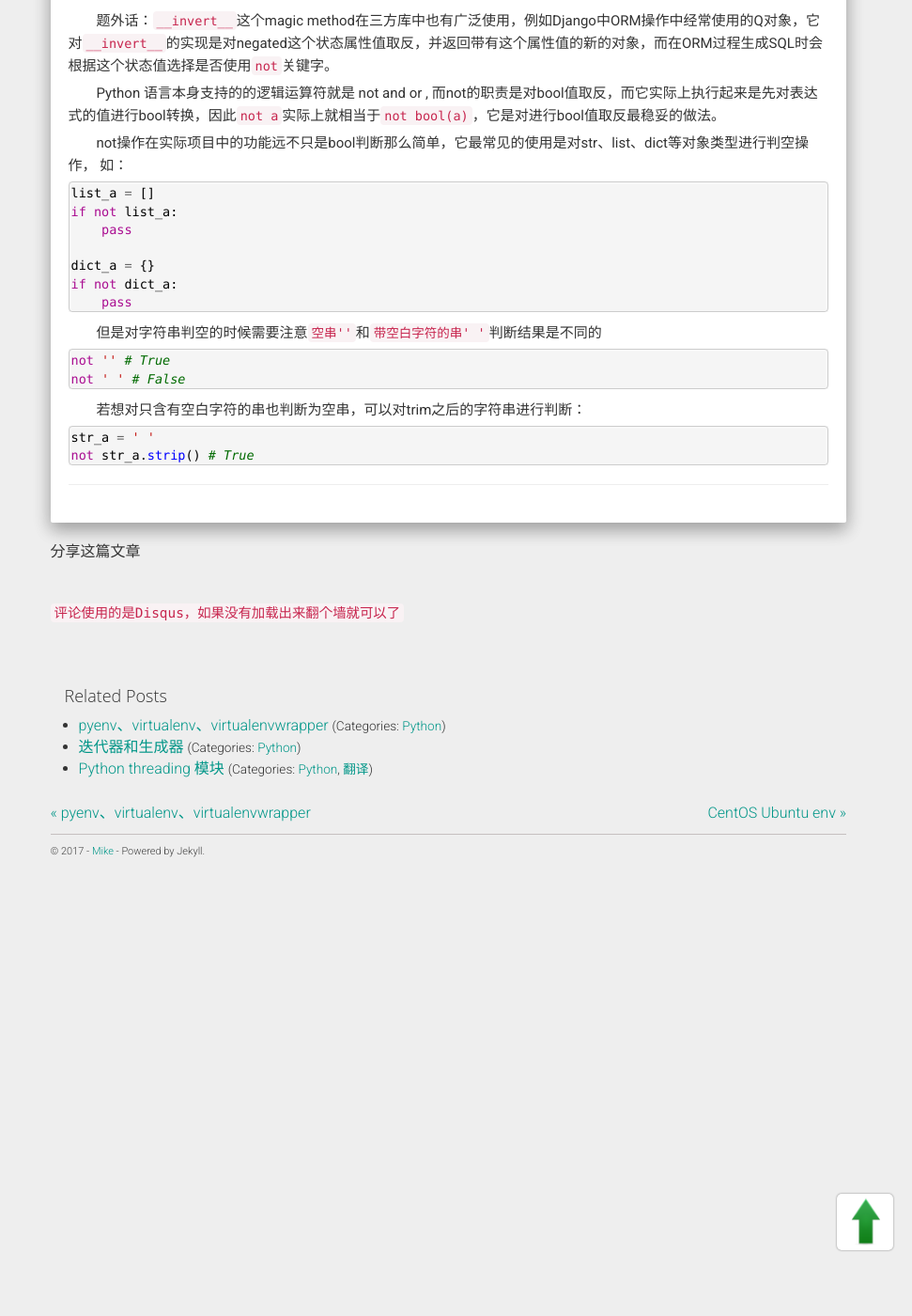
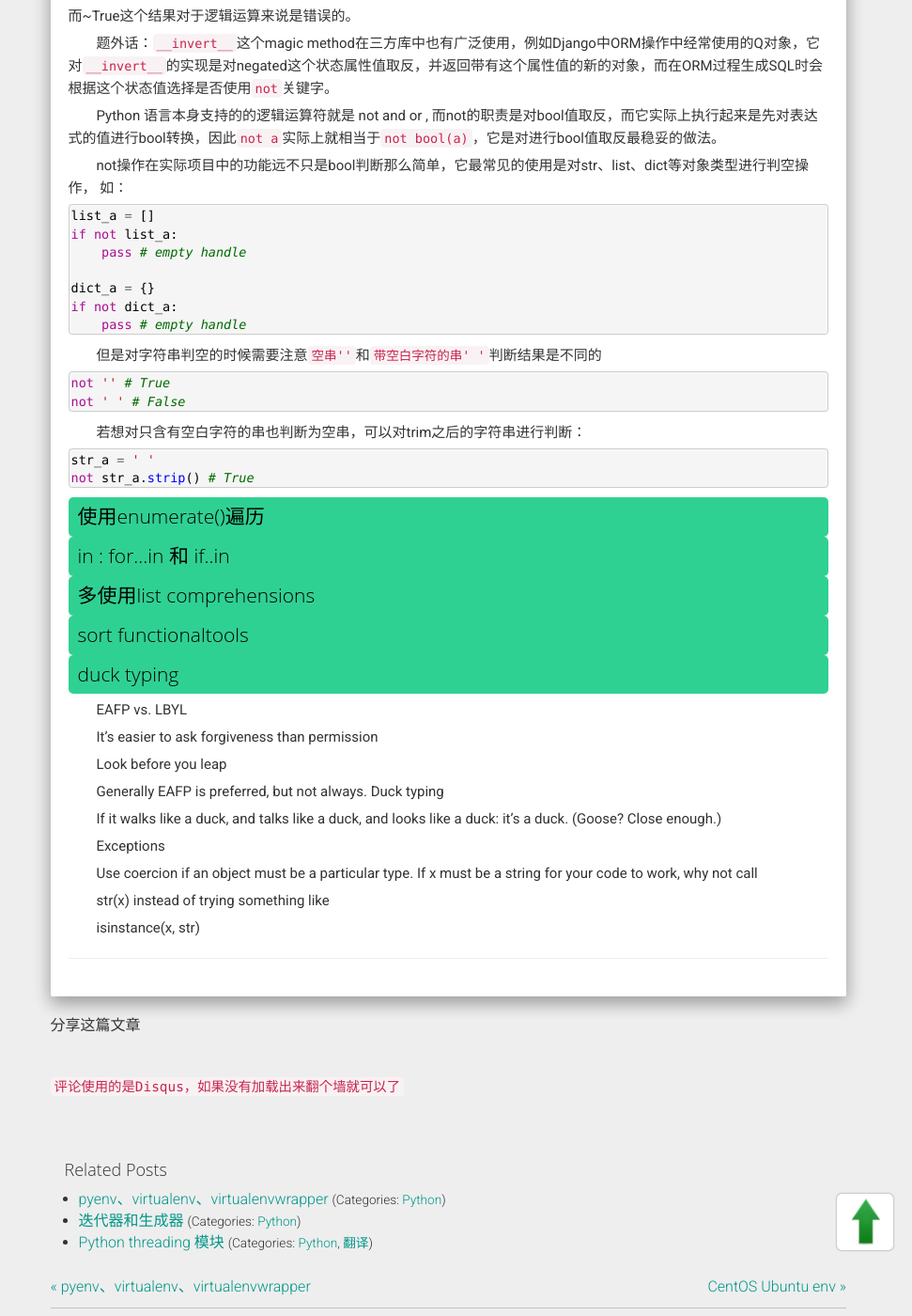
Before and after one commit to iampythoner/iampythoner.github.io, a Jekyll site: the page built from _posts/2017-10-28-idioms.md, in a window 1280 px wide and 1400 px high, scrolled down 2498 px. Shown: the whole window at 94% size, without its empty margins (309-1280 px from the left). Built offline with Jekyll 4.4.1, drawn with Linux system fonts in a browser that asks for light colours; nearby versions of some CDN libraries; comment, search, counter and statistics services are not loaded; some of the changed text lies outside the part shown.

Commit message:
no message

````diff
--- a/_data/urls.json
+++ b/_data/urls.json
@@ -13,7 +13,7 @@
   },
   {
     "text": "Category",
-    "url": "/category/",
+    "url": "/category/全部",
     "icon": "fa-folder"
   },
   {
--- a/_posts/2017-10-28-idioms.md
+++ b/_posts/2017-10-28-idioms.md
@@ -126,11 +126,11 @@ not操作在实际项目中的功能远不只是bool判断那么简单，它最
 ```python
 list_a = []
 if not list_a:
-    pass
+    pass # empty handle
 
 dict_a = {}
 if not dict_a:
-    pass
+    pass # empty handle
 ```
 但是对字符串判空的时候需要注意`空串''`和`带空白字符的串' '`判断结果是不同的
 
@@ -144,3 +144,32 @@ not ' ' # False
 str_a = ' '
 not str_a.strip() # True
 ```
+
+## 使用enumerate()遍历
+
+## in : for...in 和 if..in
+
+## 多使用list comprehensions
+
+## sort functionaltools
+
+## duck typing
+EAFP vs. LBYL
+
+It's easier to ask forgiveness than permission
+
+Look before you leap
+
+Generally EAFP is preferred, but not always.
+Duck typing
+
+If it walks like a duck, and talks like a duck, and looks like a duck: it's a duck. (Goose? Close enough.)
+
+Exceptions
+
+Use coercion if an object must be a particular type. If x must be a string for your code to work, why not call
+
+str(x)
+instead of trying something like
+
+isinstance(x, str)
````
Also changed, not shown: other parts of _posts/2017-10-28-idioms.md (+2 -2 lines).
